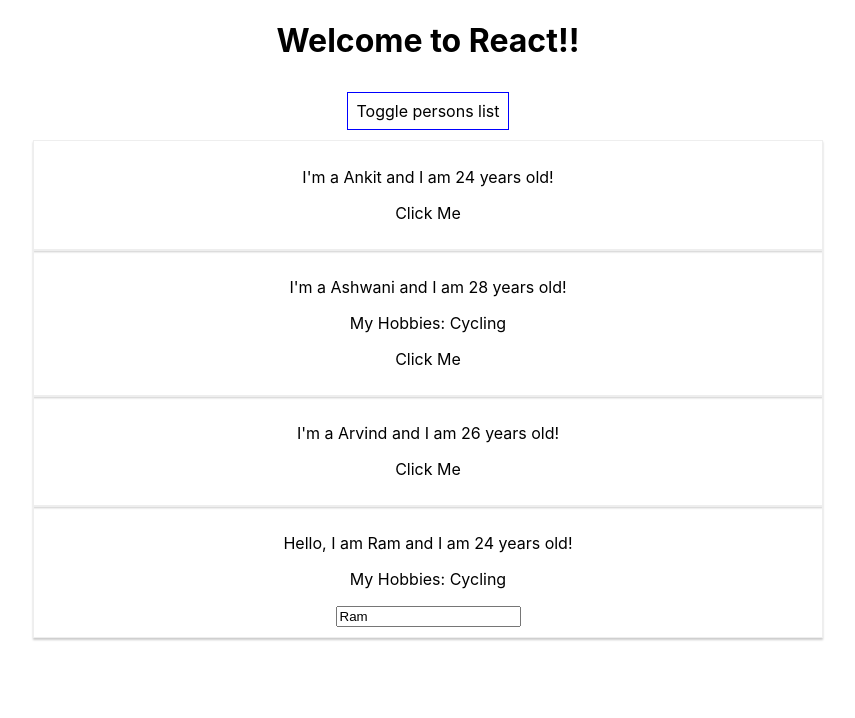
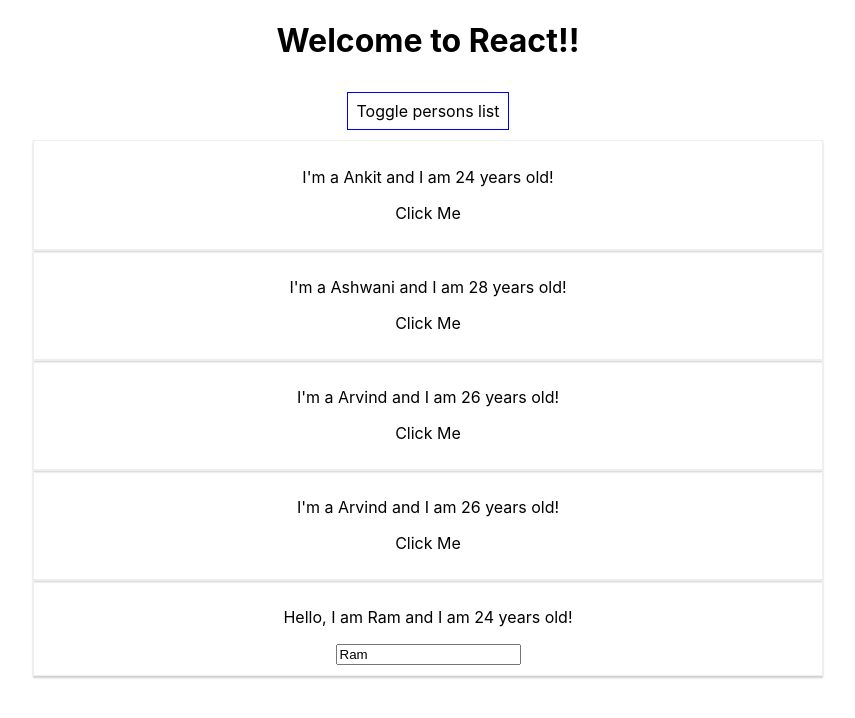
Before and after one commit to ankitkeshari719/React-Project, a React (Create React App) app: page / in a window 1280 px wide. Both pictures are taken after a click on the button "Toggle persons list". Shown: the top 718 px of the page, without its empty margins (212-1067 px from the left). Built offline with nearby package versions, Linux system fonts and the light colour scheme.

Commit message:
Use of Map

```diff
--- a/src/App.js
+++ b/src/App.js
@@ -62,10 +62,20 @@
     if (this.state.showPersons) {
       persons = (
         <div>
-          <Person name={this.state.person[0].name} age={this.state.person[0].age} />
+          {
+            this.state.person.map((p) => {
+              return <Person name={p.name} age={p.age} />
+            })
+          }
+          {
+            this.state.student.map((s) => {
+              return <Student name={s.name} age={s.age} />
+            })
+          /* <Person name={this.state.person[0].name} age={this.state.person[0].age} />
           <Person name={this.state.person[1].name} age={this.state.person[1].age} clickMe={this.switchNameHandler.bind(this, 'Ankit Keshari!!')}> My Hobbies: Cycling</Person>
           <Person name={this.state.person[2].name} age={this.state.person[2].age} />
-          <Student name={this.state.student[0].name} age={this.state.student[0].age} changeStudentName={this.changeStudentNamehandler}>My Hobbies: Cycling</Student>
+          <Student name={this.state.student[0].name} age={this.state.student[0].age} changeStudentName={this.changeStudentNamehandler}>My Hobbies: Cycling</Student> */
+          }
         </div>
       );
     }
```
